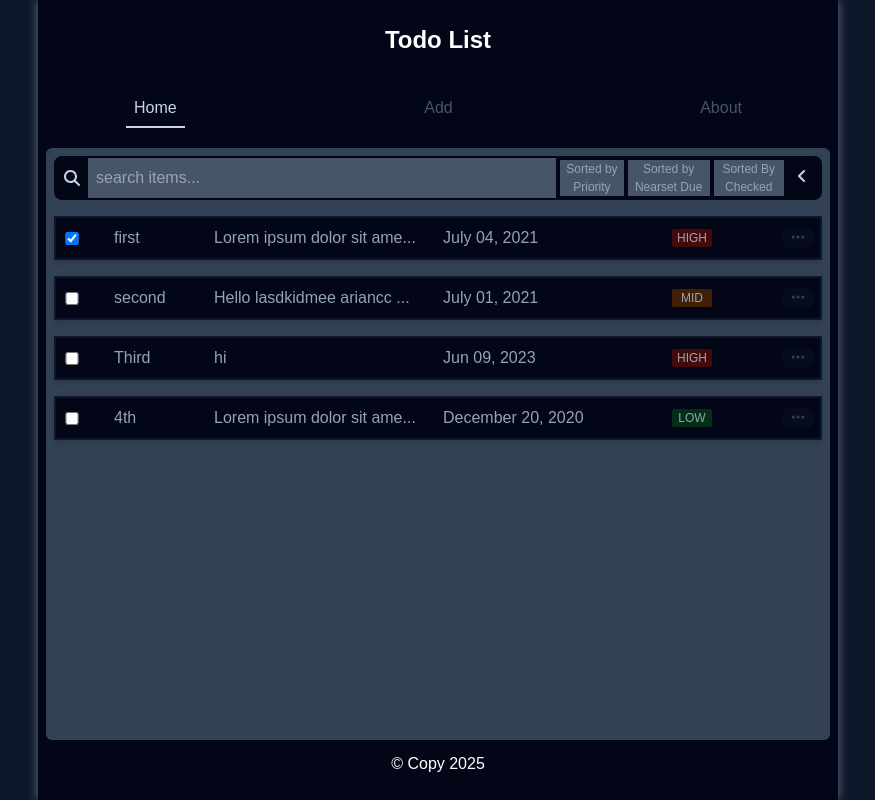
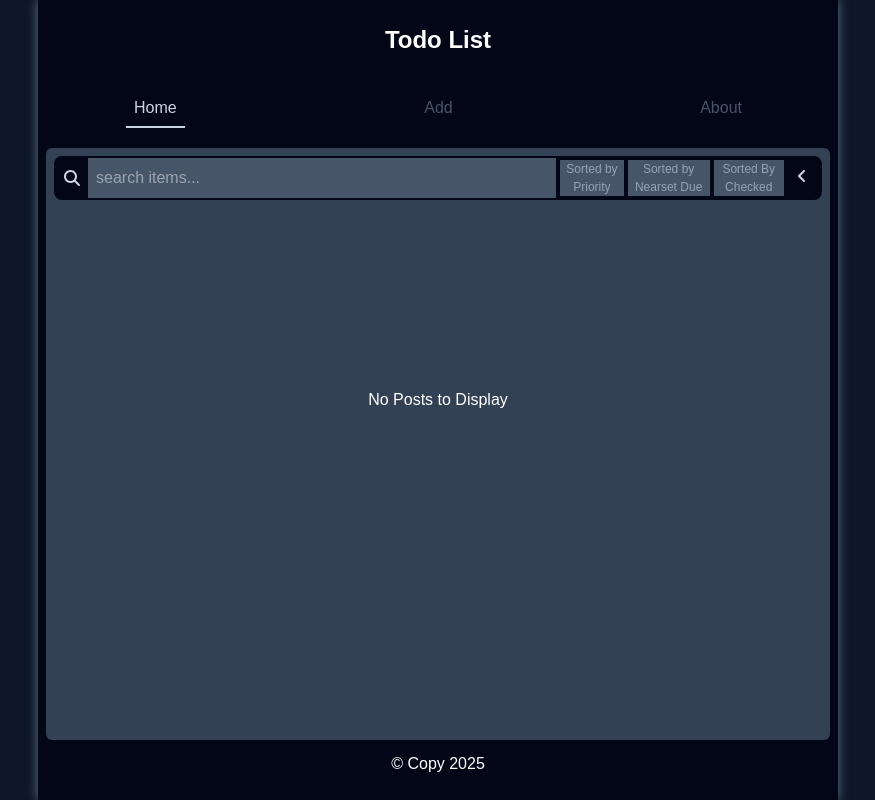
Before and after one commit to arianchenari/todolist_deploy, a React (Create React App) app: page / in a window 1280 px wide. Shown: the whole page, without its empty margins (202-1077 px from the left). Built offline with nearby package versions, Linux system fonts and the light colour scheme.

Commit message:
Done Project(No API)

```diff
--- a/src/App.js
+++ b/src/App.js
@@ -8,39 +8,8 @@ import Missing from "./components/Error/Missing";
 import { Routes, Route, useNavigate } from 'react-router-dom';
 import { useState, useEffect } from "react";
 
-
 function App() {
-  const [posts, setPosts] = useState([
-    {
-      id: 1,
-      title: 'first',
-      body: 'Lorem ipsum dolor sit amet, consectetur adipisicing elit. Nam quisquam est voluptas saepe perferendis. Pariatur odio officiis fugit libero delectus. Ratione veniam ipsum harum, fugiat labore in ut neque doloribus.',
-      datetime: "July 04, 2021",
-      priority: 'high',
-      checked: true
-    }, {
-      id: 2,
-      title: 'second',
-      body: 'Hello lasdkidmee ariancc he a fsa',
-      datetime: "July 01, 2021",
-      priority: 'mid',
-      checked: false
-    }, {
-      id: 3,
-      title: 'Third',
-      body: 'hi',
-      datetime: "Jun 09, 2023",
-      priority: 'high',
-      checked: false
-    }, {
-      id: 4,
-      title: '4th',
-      body: 'Lorem ipsum dolor sit amet, cclsc,sc iarjmas',
-      datetime: "December 20, 2020",
-      priority: 'low',
-      checked: false
-    }
-  ]);
+  const [posts, setPosts] = useState( JSON.parse(localStorage.getItem('posts')) || []);
   const [search, setSearch] = useState('');
   const [searchResult, setSearchResult] = useState([]);
   const [searchList, setSearchList] = useState([]);
@@ -58,6 +27,10 @@ function App() {
   const [time, setTime] = useState('');
   const [sort, setSort] = useState('');
   const navigate = useNavigate();
+
+  useEffect(() => {
+    localStorage.setItem('posts', JSON.stringify(posts));
+  }, [posts])
 
   useEffect(() => {
     if(buttonsFilter) setSort('');
@@ -101,18 +74,18 @@ function App() {
       setSearchResult(newPostsList);
     }
 
-  }, [search, posts, sort, buttonsFilter, searchList]);
+  }, [search, posts, sort, buttonsFilter]);
 
-  const handleCheck = (id) => {
-    const postsList = posts.map(post => post.id === id ? {...post, checked: !post.checked} : post);
-    setPosts(postsList);
+  const handleCheck = async (id) => {
+    const newPostsList = posts.map(post => post.id === id ? {...post, checked: !post.checked} : post );
+    setPosts(newPostsList);
   }
 
   const handleClick = (id) => {
     buttons === id ? setButtons(null) : setButtons(id);
   }
 
-  const handleDelete = (id) => {
+  const handleDelete = async (id) => {
     const newPostsList = posts.filter(post => post.id !== id);
     setPosts(newPostsList);
     setTimeout(() => navigate('/'), 0);
@@ -148,7 +121,7 @@ function App() {
     navigate('/');
   }
 
-  const handleAdd = () => {
+  const handleAdd = async () => {
     const id = posts.length ? posts[posts.length - 1].id + 1 : 1;
     const date = new Date(time);
     const datetime = date.toLocaleDateString('en-US', {
@@ -157,6 +130,7 @@ function App() {
       day: '2-digit'
     });
     const newPost = { id, title, body, datetime, priority, checked: false };
+
     const newPostsList = [...posts, newPost];
     setPosts(newPostsList);
     setTitle('');
@@ -165,6 +139,7 @@ function App() {
     setPriority('high');
     setButtons(false);
     navigate('/');
+
     if(!deleteMessage)
     setAddMessage(true);
     setTimeout(() => {
--- a/src/components/Main/About.js
+++ b/src/components/Main/About.js
@@ -1,7 +1,18 @@
 
 const About = () => {
   return (
-    <main>About</main>
+    <main className='flex-grow bg-slate-700 text-slate-300 rounded-md py-2 flex flex-col'>
+      <h2 className='text-center p-2'>About This Project</h2>
+      <br />
+      <p className="">
+        This is a modern Todo list application built with strong fous on user exprience and clean design.
+        great attention has been give to both  functionality and visual asethetics to ensure a responsive
+        and user-friendly interface.
+        <br /><br />
+        Significant time and effort have been dedicated to styling,component structure and overall
+        is to serve as a portfolio piece developemnet practices and clean,maintainable code.
+      </p>
+    </main>
   )
 }
 
--- a/src/components/Main/PostPage.js
+++ b/src/components/Main/PostPage.js
@@ -18,7 +18,7 @@ const PostPage = ({
 
   return (
     <main className="flex-grow bg-slate-700 rounded-md px-2 py-2 relative">
-        {post ? (
+        {post.title ? (
             <ul className="flex flex-col gap-2">
             <li className="flex bg-slate-700 rounded-lg border-slate-950 border-2">
                 <h1 className="bg-slate-950 text-slate-100 h-full p-1">Title</h1>
```
Also changed, not shown: package.json (+2 -6 lines), 1 other file (tests, documents, lock files or other folders).
